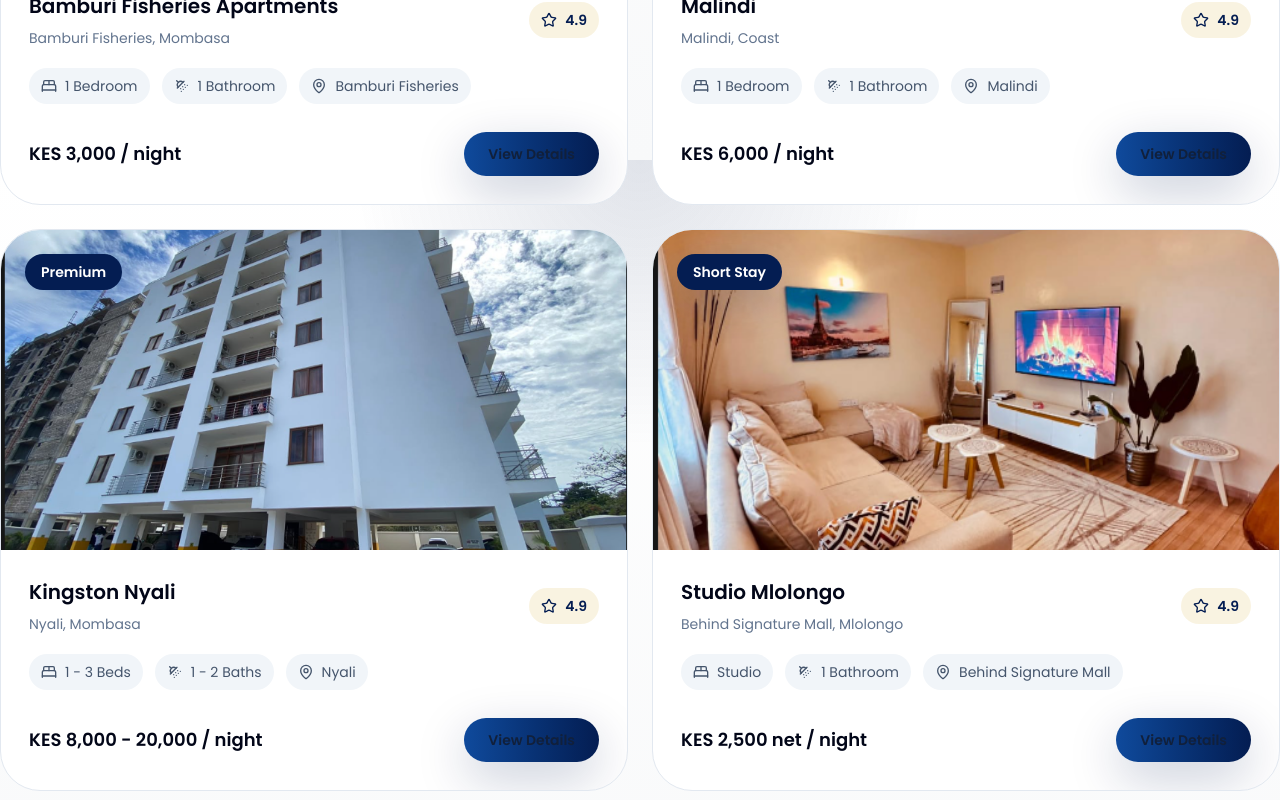
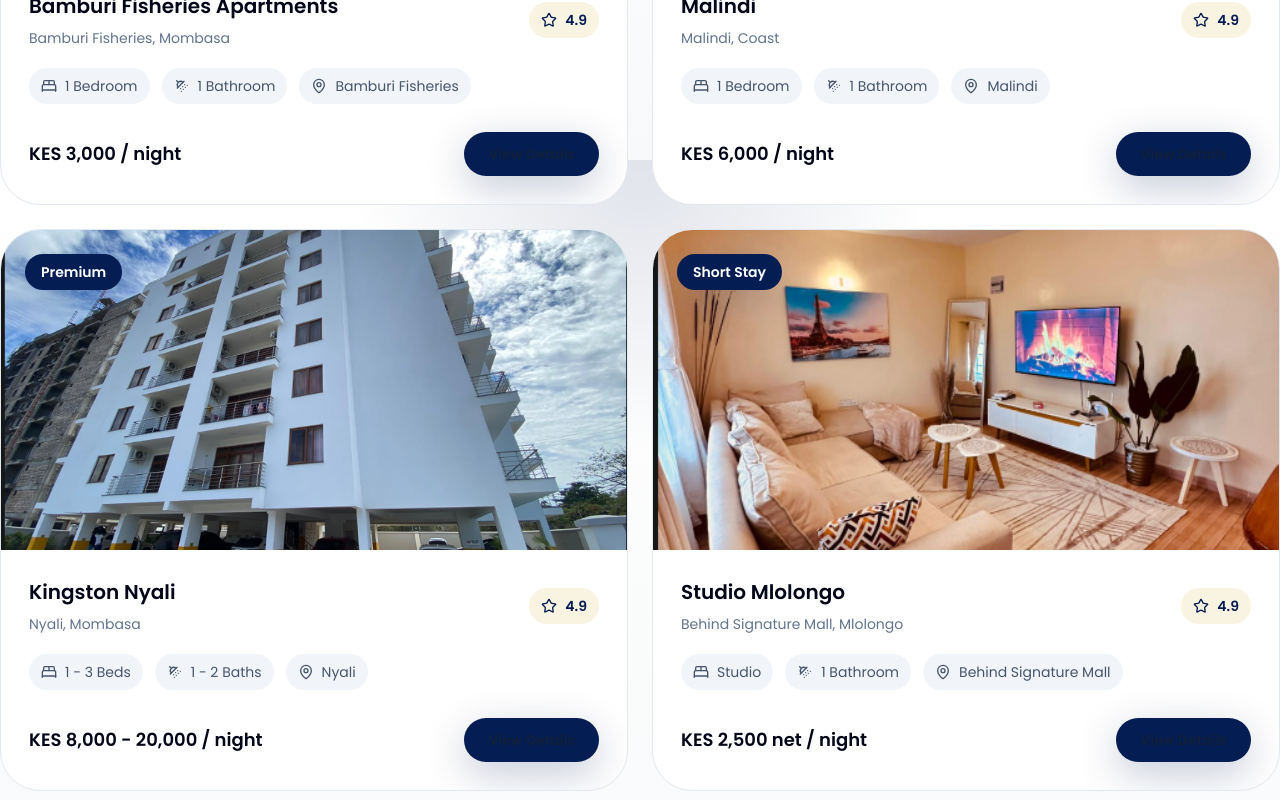
Before and after one commit to MwanziaNzavi-afk/Keron, a Next.js app in the folder keron-app/: page / in a window 1280 px wide. Shown: the part 1440-2240 px from the top of the page. Built offline with nearby package versions, Linux system fonts and the light colour scheme.

Commit message:
Button now matches the same visible style

```diff
--- a/keron-app/components/property-card.tsx
+++ b/keron-app/components/property-card.tsx
@@ -63,7 +63,7 @@ export function PropertyCard({ title, location, price, href, image, bedrooms, ba
           <p className="text-lg font-semibold text-slate-950">{price}</p>
           <Link
             href={href}
-            className="inline-flex items-center justify-center rounded-full bg-gradient-to-r from-[#0f4a9c] to-[#041d52] px-6 py-3 text-sm font-semibold text-white shadow-[0_16px_50px_rgba(4,29,82,0.22)] transition duration-200 hover:-translate-y-0.5 hover:from-[#164185] hover:to-[#08254f] hover:shadow-[0_18px_60px_rgba(4,29,82,0.28)] focus:outline-none focus:ring-2 focus:ring-[#d4af37] focus:ring-offset-2"
+            className="inline-flex items-center justify-center rounded-full bg-[#041d52] px-6 py-3 text-sm font-semibold text-white shadow-[0_12px_42px_rgba(4,29,82,0.24)] transition duration-200 hover:bg-[#07256b] hover:shadow-[0_16px_48px_rgba(4,29,82,0.28)] focus:outline-none focus:ring-2 focus:ring-[#d4af37] focus:ring-offset-2"
           >
             View Details
           </Link>
```
